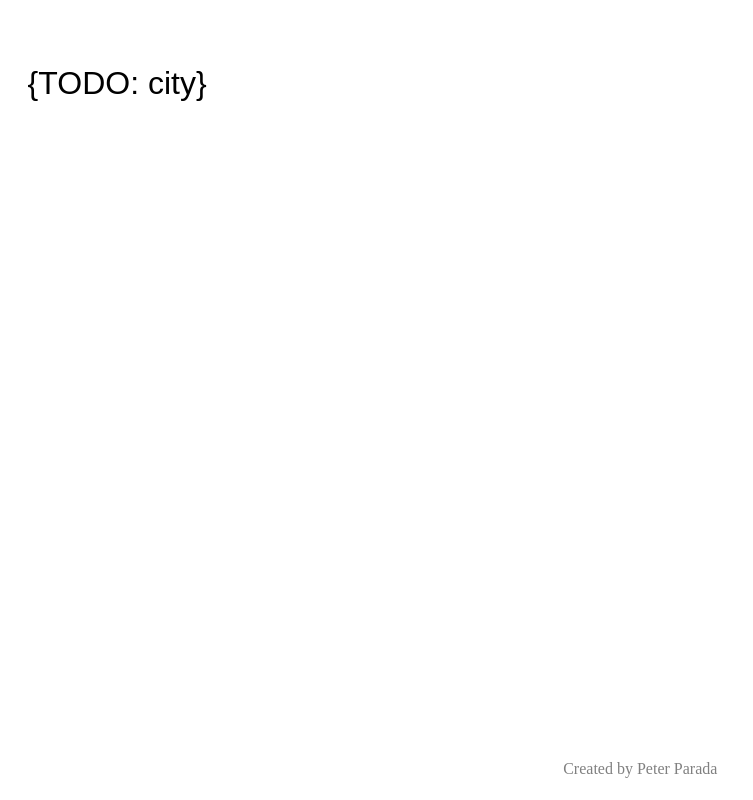
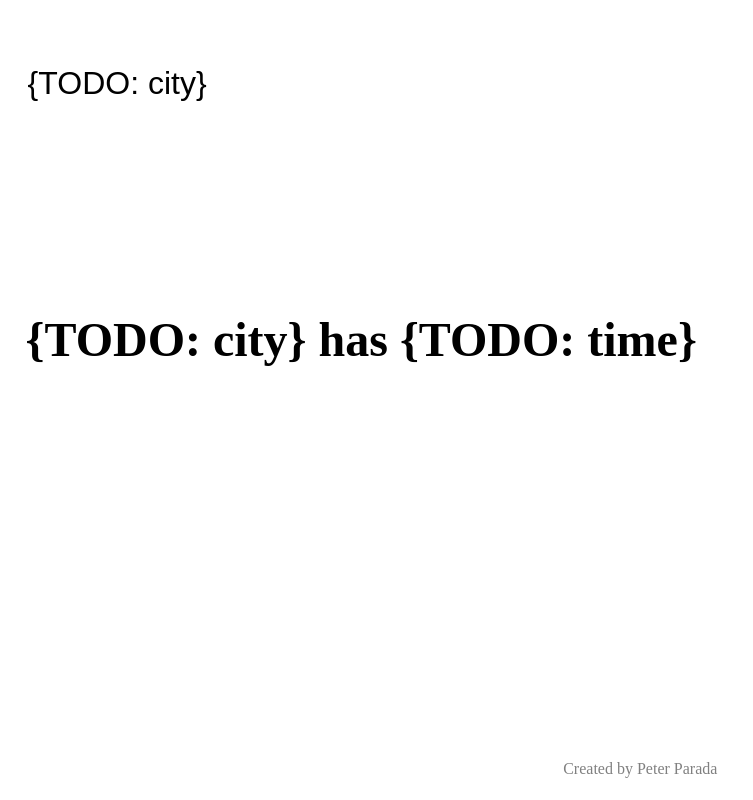
Before and after one commit to pito-svk/gettime, a React (Create React App) app: page / in a window 1280 px wide. Shown: the whole page, without its empty margins (0-753 px from the left). Built offline with nearby package versions, Linux system fonts and the light colour scheme.

Commit message:
Use TimeResult as pure component

```diff
--- a/src/components/App.jsx
+++ b/src/components/App.jsx
@@ -1,18 +1,20 @@
 import '../styles/App.css'
 import createInputBox from './InputBox.jsx'
+import createTimeResult from './TimeResult.jsx'
 import createFooter from './Footer.jsx'
-// import TimeResult from './TimeResult.jsx'
 
 import '../styles/App.css'
 
 export default React => {
   const InputBox = createInputBox(React)
+  const TimeResult = createTimeResult(React)
   const Footer = createFooter(React)
 
   const App = props => {
     return (
       <div className="App">
         <InputBox />
+        <TimeResult />
         <Footer />
       </div>
     )
--- a/src/components/TimeResult.jsx
+++ b/src/components/TimeResult.jsx
@@ -1,14 +1,13 @@
-import React, { Component } from 'react'
 import '../styles/TimeResult.css'
 
-class TimeResult extends Component {
-  render () {
+export default React => {
+  const TimeResult = props => {
     return (
       <div className="TimeResult">
         <h1>{`{TODO: city}`} has {`{TODO: time}`}</h1>
       </div>
     )
   }
+
+  return TimeResult
 }
-
-export default TimeResult
```
